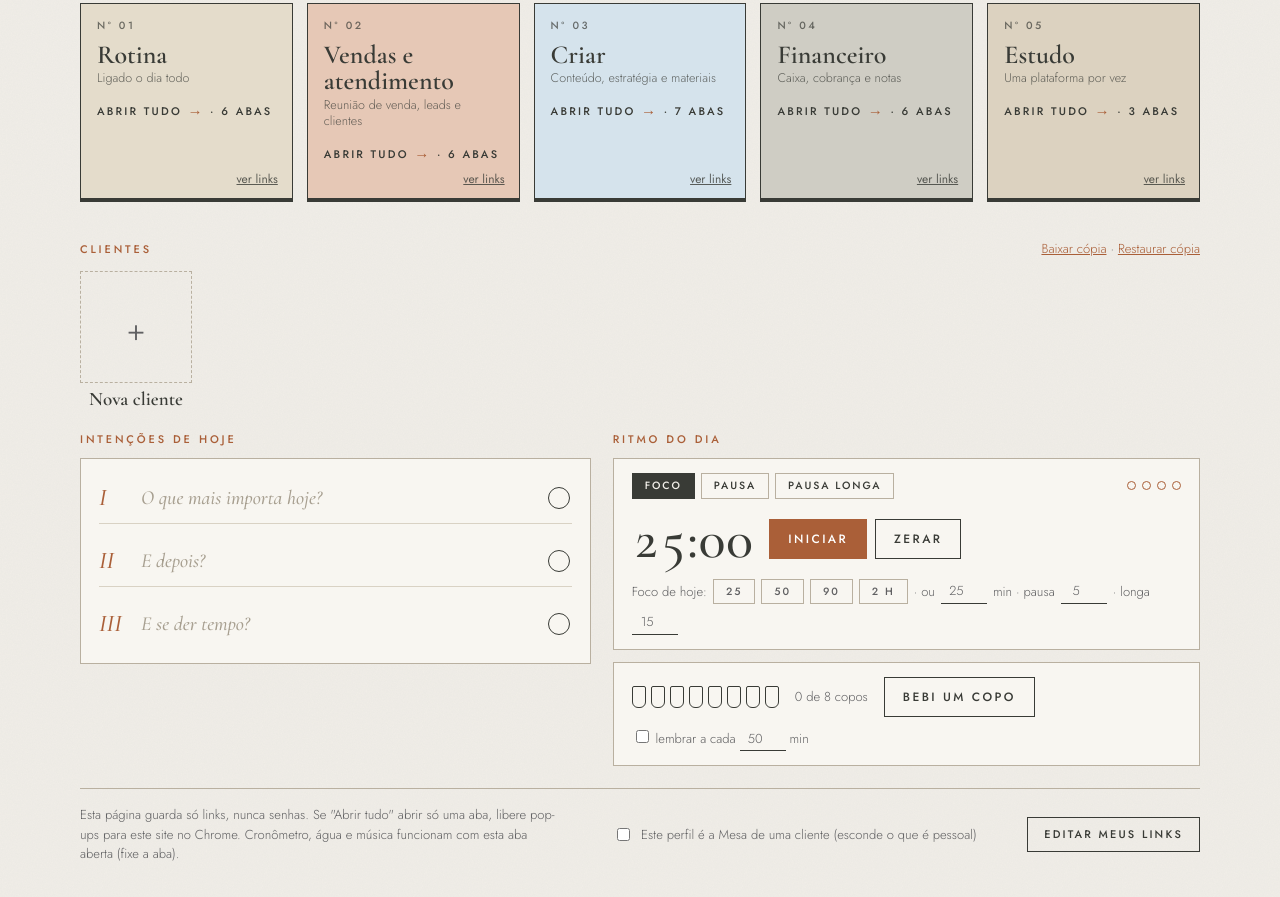
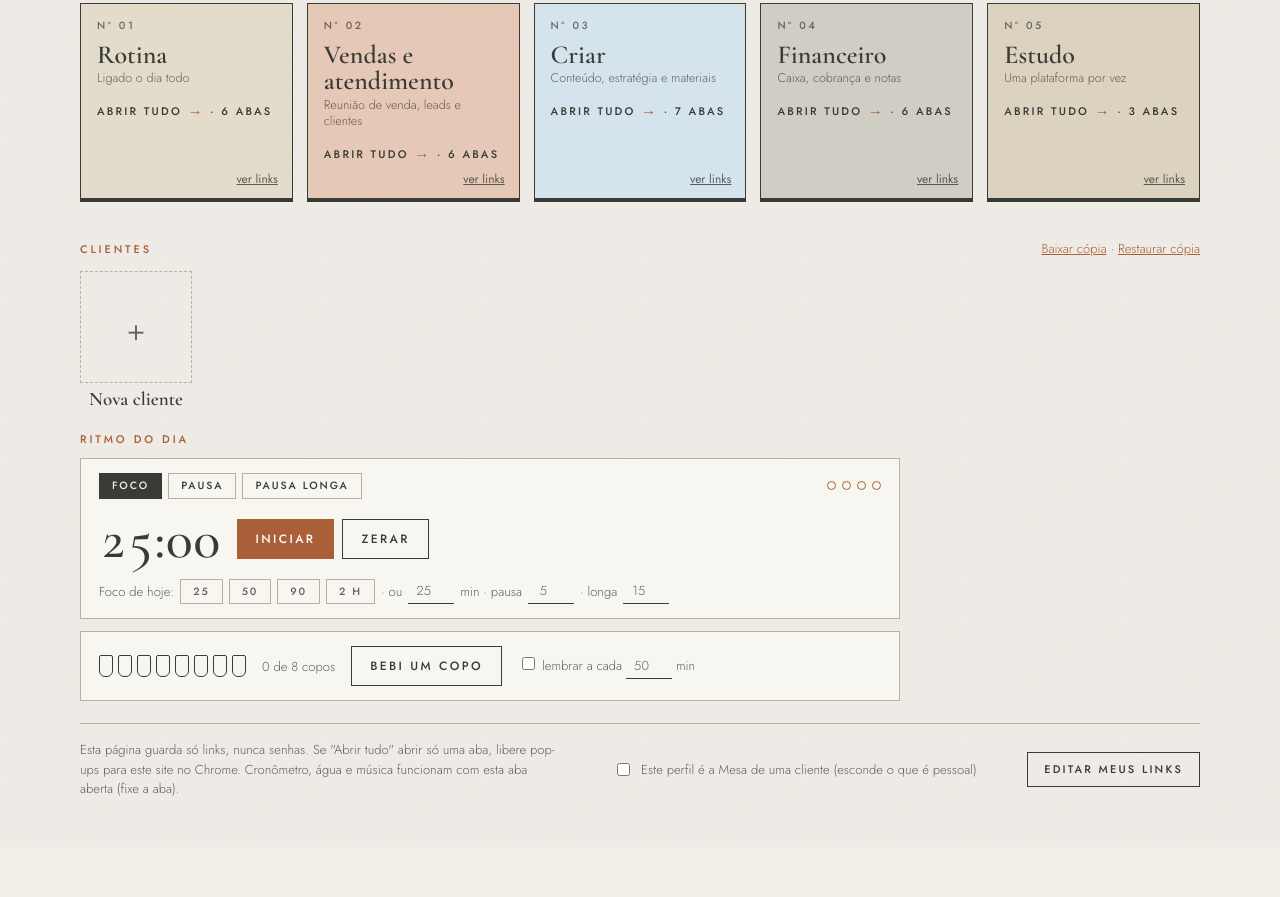
Before and after one commit to revem-gestao/mesa, a plain HTML site: page index.html in a window 1280 px wide. Shown: the part 439-1336 px from the top of the page. After the commit the page ends 1286 px from the top, so only its background shows below. Drawn offline with nearby package versions, Linux system fonts and the light colour scheme; no server answers.

Commit message:
Tira as Intenções de hoje da Mesa pessoal
O bloco continua só na Mesa da cliente, onde guarda as rotinas fixas do dia. Na Mesa pessoal o Ritmo do dia (cronômetro e água) ocupa a linha sozinho.

Co-Authored-By: Claude Sonnet 5.5 <noreply@anthropic.com>

```diff
--- a/index.html
+++ b/index.html
@@ -241,6 +241,7 @@ footer p{margin:0;max-width:64ch}
 @media (max-width:640px){.ed-lk{grid-template-columns:1fr 28px auto}.ed-lk input:nth-child(2){grid-column:1/-1;order:5}.rot-row{grid-template-columns:1fr auto}}
 .ed-slack{border:0;border-bottom:1px solid var(--linha-forte);background:transparent;padding:6px 2px;width:100%;min-width:0}
 .ed-slack:focus{outline:none;border-bottom-color:var(--terracota)}
+.hoje.so-ritmo{grid-template-columns:minmax(0,820px)}
 </style>
 </head>
 <body>
@@ -298,8 +299,8 @@ footer p{margin:0;max-width:64ch}
 
   <div class="detalhe editor" id="ed-cli" hidden></div>
 
-  <section class="hoje" aria-label="Hoje">
-    <div>
+  <section class="hoje so-ritmo" id="sec-hoje" aria-label="Hoje">
+    <div id="col-int" hidden>
       <p class="label">Intenções de hoje</p>
       <div class="box" id="intents"></div>
     </div>
@@ -971,6 +972,7 @@ const fmt=s=>{const h=Math.floor(s/3600),m=Math.floor(s%3600/60),x=s%60,p=n=>Str
   function aplicarModo(){
     ["#atalhos","#sec-guias","#sec-cli",".hero","#agua","#edit"].forEach(sel=>{const e=document.querySelector(sel);if(e)e.hidden=modo});
     $("#mesa-cli").hidden=!modo;cb.checked=modo;
+    $("#col-int").hidden=!modo;$("#sec-hoje").classList.toggle("so-ritmo",!modo);
     if(modo){$("#bank").hidden=true;renderMesaCli()}
     else{window.tituloBase=null;if(!window.mesaOcupada)document.title="Mesa Révem"}
     rotinasNoFoco();
```
